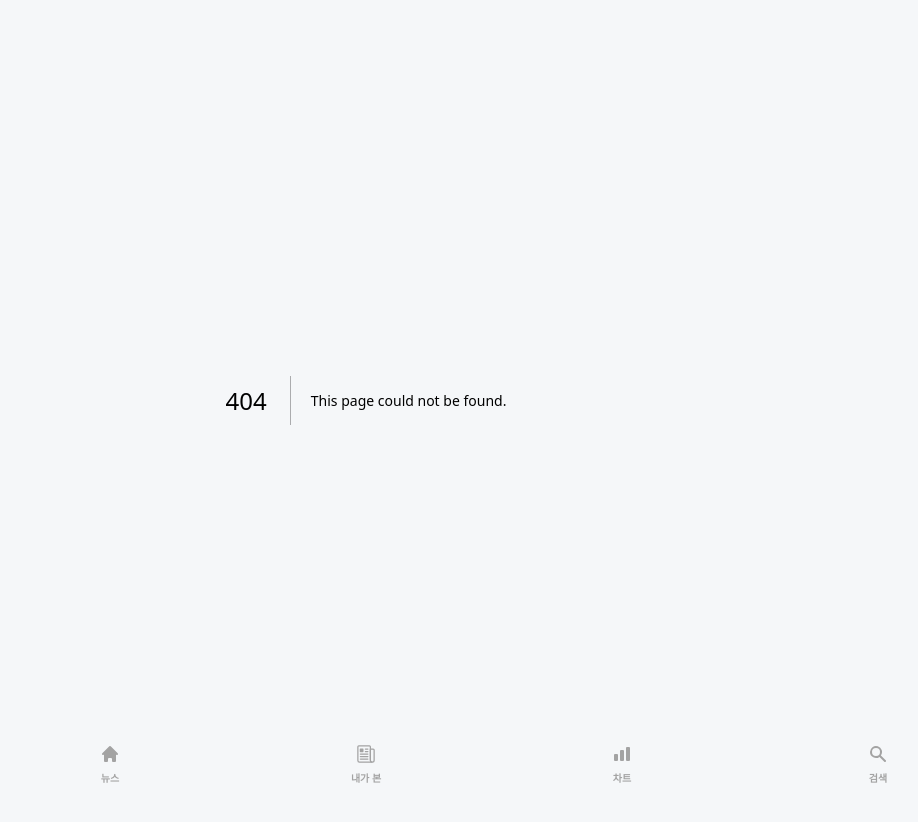
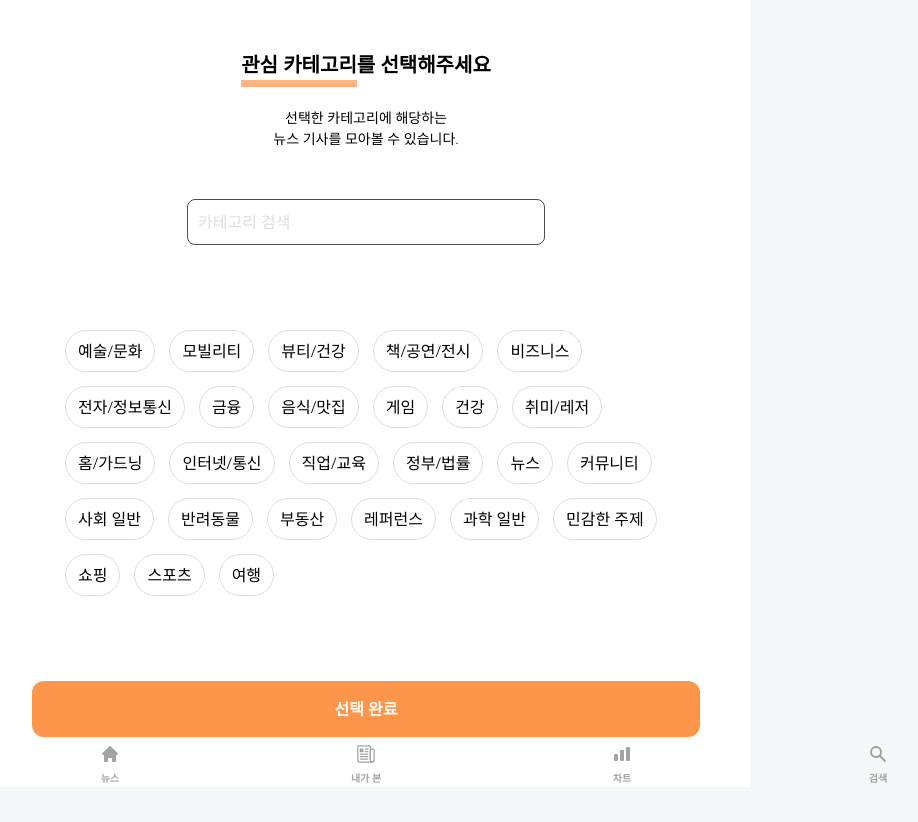
Before and after one commit to TripleA-Project/TripleA-FrontEnd, a Next.js app: page /interested/category in a window 1280 px wide. Before the commit this address had no page. Shown: the top 822 px of the page, without its empty margins (274-1192 px from the left). Built offline with nearby package versions, Linux system fonts and the light colour scheme.

Commit message:
feat: InterestedCategoryPage 관심 카테고리 수정 페이지

```diff
--- /dev/null
+++ b/src/app/interested/category/page.tsx
@@ -0,0 +1,36 @@
+"use client"
+import React , {useState} from 'react'
+import SelectContainer from '@/components/Select/SelectContainer'
+import Button from '@/components/Button/Button'
+import { newsCategory } from '@/constants/newsCategory' //get category 한 data
+
+export default function InterestedCategoryPage() {
+
+  const [selectedArr, setSelectedArr] = useState([])
+  const [arr, setArr] = useState(newsCategory)
+
+  const inputChangeHandler = (e) => {
+    if(e.target.value){
+      const newArr = newsCategory.filter((item)=>item.label.includes(e.target.value) )
+      setArr(newArr)
+    } else {
+      setArr(newsCategory)
+    }
+  }
+
+  return (
+      <div className='flex flex-col gap-[80px] bg-white px-[50px] py-[50px]'>
+        <div className='flex flex-col gap-[50px]'>
+          <div className='flex flex-col gap-[20px]'>
+            <h3 className='flex justify-center text-[20px] font-semibold relative'>
+              <span className='border-b-[7px] border-b-[rgba(253,149,73,0.7)] border-solid pb-[-20px]'>관심 카테고리</span><span>를 선택해주세요</span>
+            </h3>
+            <p className='text-center text-[14px]'>선택한 카테고리에 해당하는<br/>뉴스 기사를 모아볼 수 있습니다.</p>
+          </div>
+          <input type="text" className='min-w-[358px] h-[46px] outline-0 border border-solid border-[#454C52] rounded-lg px-[10px] placeholder:text-[#DBDEE1] m-auto' placeholder='카테고리 검색' onChange={inputChangeHandler}/>
+        </div>
+        <SelectContainer arr={arr} type='category' selectedArr={selectedArr} setSelectedArr={setSelectedArr}/>
+        <Button type='button' sizeTheme='large' bgColorTheme='orange' textColorTheme='white' clickHandler={()=>{console.log('ddd')}}>선택 완료</Button>
+    </div>
+  )
+}
```
